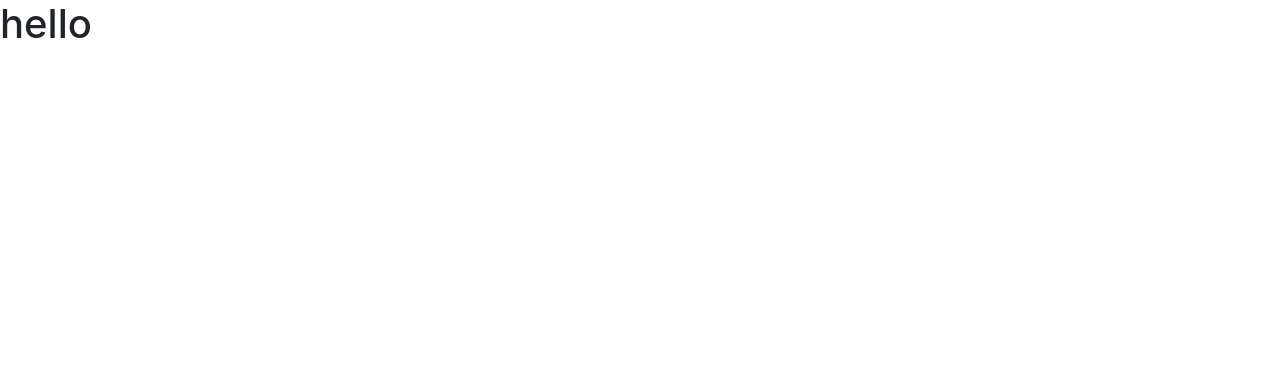
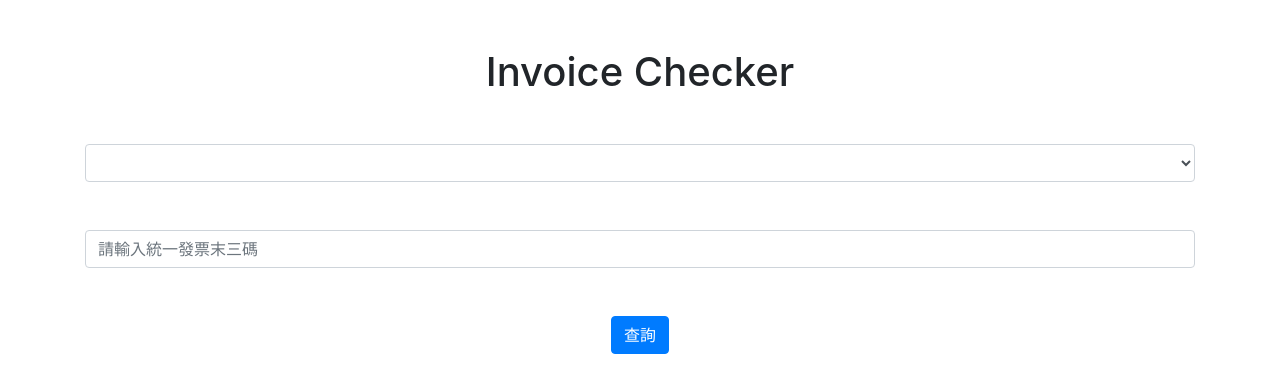
Before and after one commit to yunhsuanchin/invoice_checker_frontend, a Vue app: page / in a window 1280 px wide. Shown: the top 392 px of the page. Built offline with nearby package versions, Linux system fonts and the light colour scheme.

Commit message:
feat: add axios and form submit method

```diff
--- a/package.json
+++ b/package.json
@@ -8,6 +8,7 @@
     "lint": "vue-cli-service lint"
   },
   "dependencies": {
+    "axios": "^0.21.1",
     "bootstrap": "^4.6.0",
     "core-js": "^3.6.5",
     "jquery": "^3.6.0",
--- a/src/App.vue
+++ b/src/App.vue
@@ -1,5 +1,5 @@
 <template>
-  <div id="app">
+  <div id="app" class="container py-5">
     <router-view />
   </div>
 </template>
--- a/src/views/Home.vue
+++ b/src/views/Home.vue
@@ -1,5 +1,60 @@
 <template>
-  <h1>hello</h1>
+  <div class="home">
+    <h1 class="text-center">Invoice Checker</h1>
+    <form ref="form" @submit.stop.prevent="handleSubmit">
+      <select class="form-control my-5" v-model="checkingMonth">
+        <option selected disabled>請選擇查詢的發票月份</option>
+        <option value="11-12 2020">11-12</option>
+        <option value="2">01-02</option>
+        <option value="3">Three</option>
+      </select>
+      <input
+        type="text"
+        class="form-control"
+        placeholder="請輸入統一發票末三碼"
+        v-model="checkingNumber"
+        maxlength="3"
+      />
+      <div class="text-center py-5">
+        <button type="submit" class="btn btn-primary ">
+          查詢
+        </button>
+      </div>
+    </form>
+  </div>
 </template>
 
-<script></script>
+<script>
+import axios from 'axios'
+const BASE_URL = 'https://fathomless-journey-79826.herokuapp.com/'
+
+export default {
+  name: 'Home',
+  data() {
+    return {
+      checkingMonth: '',
+      checkingNumber: '',
+    }
+  },
+  methods: {
+    handleSubmit() {
+      console.log('submit')
+      if (!this.checkingMonth) {
+        return alert('請選擇查詢月份')
+      }
+      if (this.checkingNumber.length < 3) {
+        return alert('請確認發票號碼是否輸入正確')
+      }
+
+      axios
+        .post(BASE_URL, {
+          checkingMonth: this.checkingMonth,
+          checkingNumber: this.checkingNumber,
+        })
+        .then((response) => {
+          console.log('response', response)
+        })
+    },
+  },
+}
+</script>
```
Also changed, not shown: 1 other file (tests, documents, lock files or other folders).
